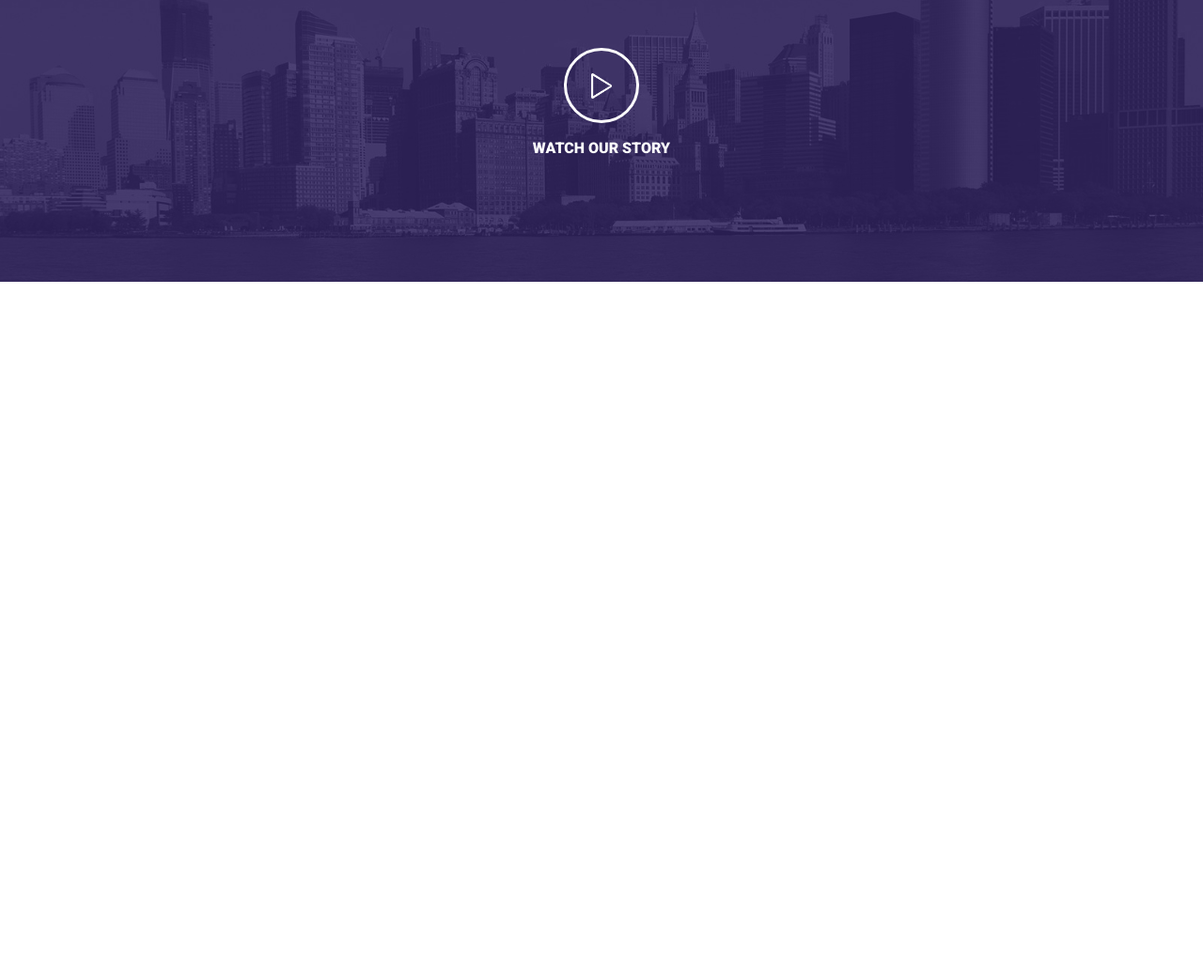
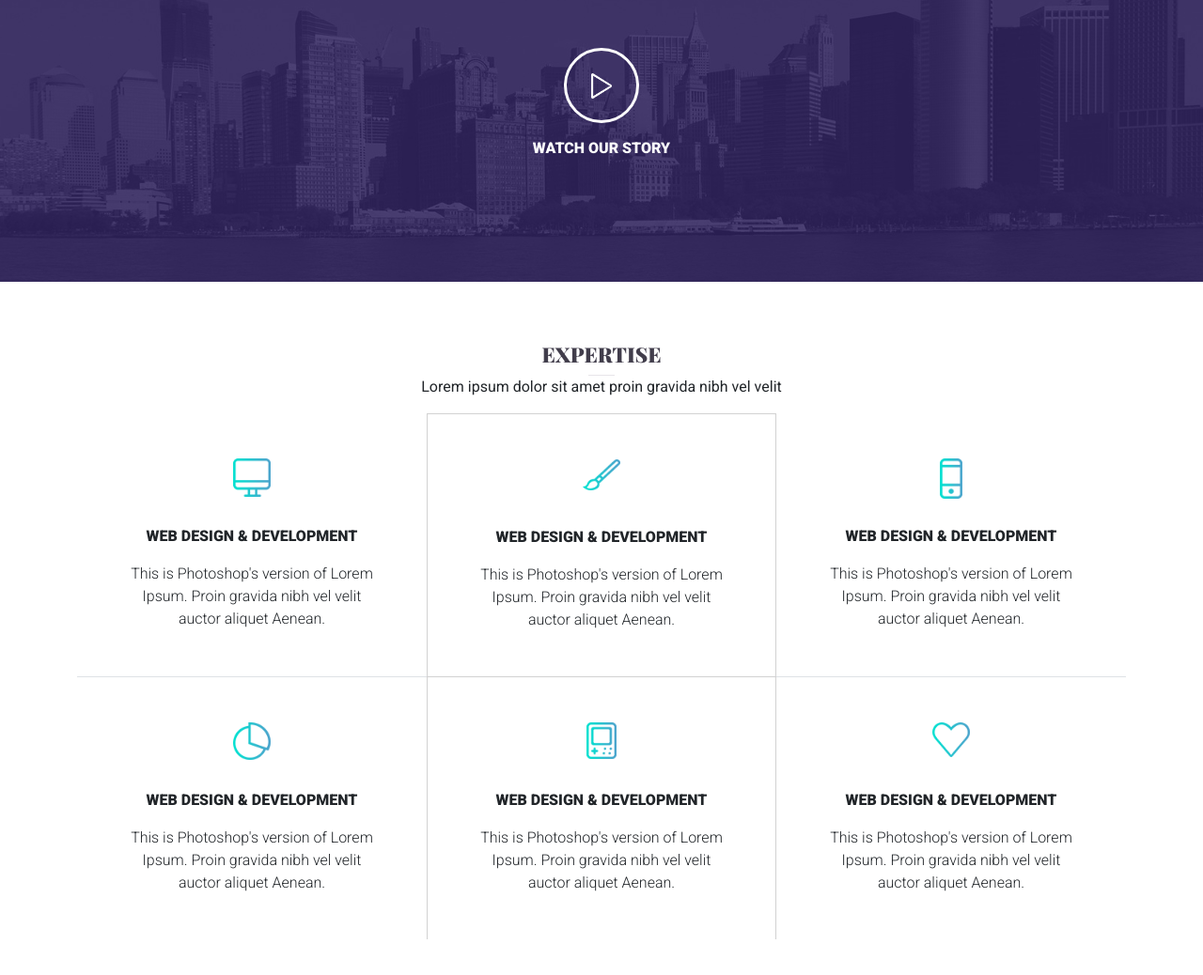
Before and after one commit to jamesbipul914/psd-to-html-01, a plain HTML site: page index.html in a window 1280 px wide. Shown: the part 1182-2220 px from the top of the page at 94% size. Before the commit the page ends 1482 px from the top, so only its background shows below. Drawn offline with nearby package versions, Linux system fonts and the light colour scheme.

Commit message:
expertise Part

```diff
--- a/assets/css/style.css
+++ b/assets/css/style.css
@@ -205,3 +205,33 @@ ul {
     color: #fff;
     margin-top: 15px;
 }
+
+/* Expertise CSS */
+#expertise hr {
+    color: #9f99a8;
+}
+.expertise-card .image {
+    width:40px;
+    height: 40px;
+    margin-bottom: 15px;
+}
+.expertise-card .image img {
+    width: 100%;
+}
+.card {
+    border-radius: 0;
+}
+.mobile {
+    width: 60% !important;
+}
+.gaming {
+    width: 80% !important;
+}
+.cart-title {
+    font-family: 'Roboto', sans-serif;
+    font-weight: 900;
+}
+.card-text {
+    font-family: 'Roboto', sans-serif;
+    font-weight: 300;
+}
--- a/index.html
+++ b/index.html
@@ -108,6 +108,76 @@
         </div>
       </section>
       <!-- Story Part Ends Here -->
+      <!-- Expertise Part Starts Here -->
+      <section id="expertise">
+        <div class="container">
+          <div class="row">
+            <div class="col-lg-6 mx-auto text-center">
+              <h2>expertise</h2>
+              <hr>
+              <p>Lorem ipsum dolor sit amet proin gravida nibh vel velit</p>
+            </div>
+          </div>
+          <div class="row">
+            <div class="expertise-card d-flex flex-wrap">
+              <div class="col-lg-4 text-center p-5 card border-0 border-bottom">
+                <div class="image mx-auto">
+                  <img src="./assets/images/expertise/dev.png" alt="">
+                </div>
+                <div class="expertise-card-text mt-3">
+                  <p class="cart-title">WEB DESIGN & DEVELOPMENT</p>
+                  <p class="card-text">This is Photoshop's version  of Lorem Ipsum. Proin gravida nibh vel velit auctor aliquet Aenean.</p>
+                </div>
+              </div>
+              <div class="col-lg-4 text-center p-5 card">
+                <div class="image mx-auto">
+                  <img src="./assets/images/expertise/brand.png" alt="">
+                </div>
+                <div class="expertise-card-text mt-3">
+                  <p class="cart-title">WEB DESIGN & DEVELOPMENT</p>
+                  <p class="card-text">This is Photoshop's version  of Lorem Ipsum. Proin gravida nibh vel velit auctor aliquet Aenean.</p>
+                </div>
+              </div>
+              <div class="col-lg-4 text-center p-5 card border-0 border-bottom">
+                <div class="image mx-auto">
+                  <img src="./assets/images/expertise/mobile.png" alt="" class="mobile">
+                </div>
+                <div class="expertise-card-text mt-3">
+                  <p class="cart-title">WEB DESIGN & DEVELOPMENT</p>
+                  <p class="card-text">This is Photoshop's version  of Lorem Ipsum. Proin gravida nibh vel velit auctor aliquet Aenean.</p>
+                </div>
+              </div>
+              <div class="col-lg-4 text-center p-5 card border-0">
+                <div class="image mx-auto">
+                  <img src="./assets/images/expertise/search.png" alt="">
+                </div>
+                <div class="expertise-card-text mt-3">
+                  <p class="cart-title">WEB DESIGN & DEVELOPMENT</p>
+                  <p class="card-text">This is Photoshop's version  of Lorem Ipsum. Proin gravida nibh vel velit auctor aliquet Aenean.</p>
+                </div>
+              </div>
+              <div class="col-lg-4 text-center p-5 card border-top-0 border-bottom-0">
+                <div class="image mx-auto">
+                  <img src="./assets/images/expertise/game.png" alt="" class="gaming">
+                </div>
+                <div class="expertise-card-text mt-3">
+                  <p class="cart-title">WEB DESIGN & DEVELOPMENT</p>
+                  <p class="card-text">This is Photoshop's version  of Lorem Ipsum. Proin gravida nibh vel velit auctor aliquet Aenean.</p>
+                </div>
+              </div>
+              <div class="col-lg-4 text-center p-5 card border-0">
+                <div class="image mx-auto">
+                  <img src="./assets/images/expertise/love.png" alt="">
+                </div>
+                <div class="expertise-card-text mt-3">
+                  <p class="cart-title">WEB DESIGN & DEVELOPMENT</p>
+                  <p class="card-text">This is Photoshop's version  of Lorem Ipsum. Proin gravida nibh vel velit auctor aliquet Aenean.</p>
+                </div>
+              </div>
+            </div>
+          </div>
+        </div>
+      </section>
     </main>
 </body>
 </html>
```
